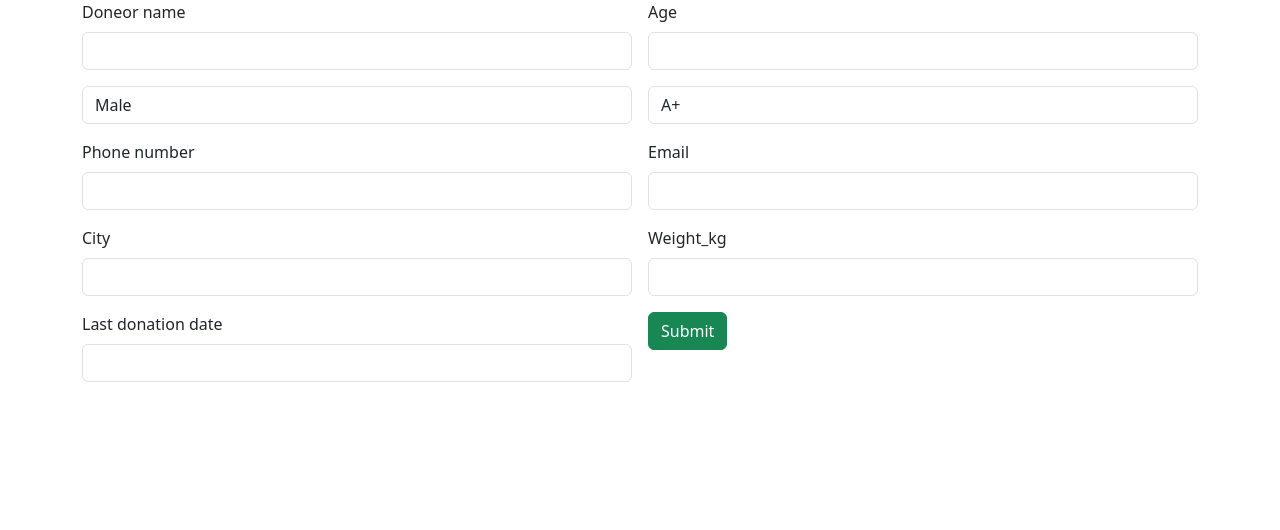
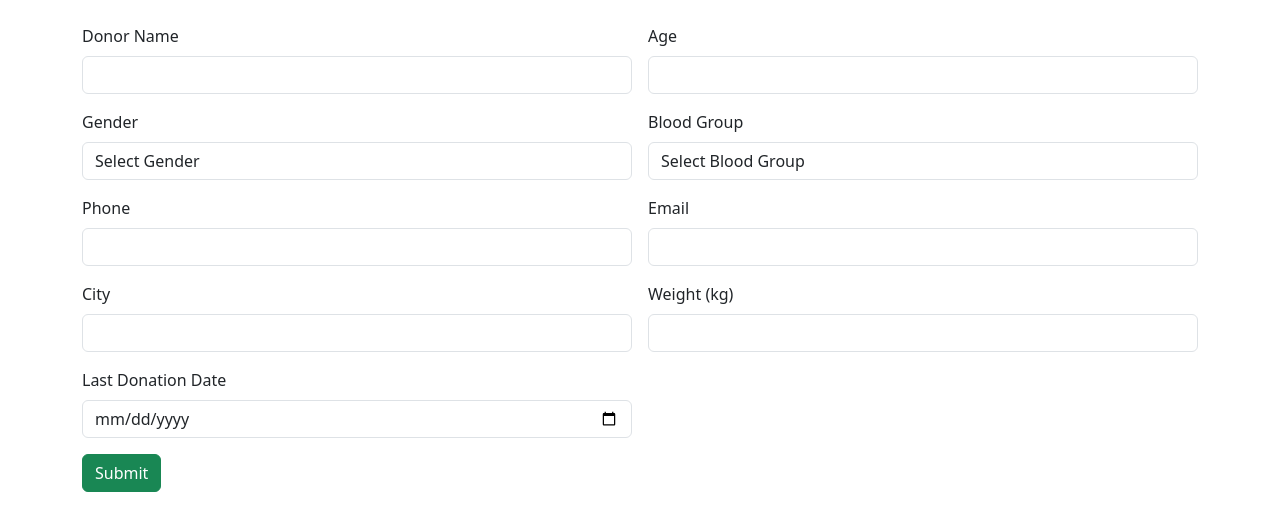
Before and after one commit to aryapradeep1/Blood-bank, a React (Vite) app: page / in a window 1280 px wide. Shown: the top 530 px of the page. Built offline with nearby package versions, Linux system fonts and the light colour scheme.

Commit message:
add changed

```diff
--- a/src/components/AddBllod.jsx
+++ b/src/components/AddBllod.jsx
@@ -1,103 +1,171 @@
-import React from 'react'
+import React, { useState } from "react";
+import axios from "axios";
 
 const AddBllod = () => {
+  const [input, changeInput] = useState({
+    id: "",
+    donor_name: "",
+    age: "",
+    gender: "",
+    blood_group: "",
+    phone: "",
+    email: "",
+    city: "",
+    weight_kg: "",
+    last_donation_date: "",
+    created_at: "",
+  });
+
+  const inputHandler = (event) => {
+    changeInput({
+      ...input,
+      [event.target.name]: event.target.value,
+    });
+  };
+
+  const readValue = () => {
+    console.log(input);
+
+    axios
+      .post("https://host-demo-app.onrender.com/api/add-donor", input)
+      .then((response) => {
+        console.log(response.data);
+        alert("Donor added successfully");
+      })
+      .catch((error) => {
+        console.log(error.response);
+        alert("Failed to add donor");
+      });
+  };
+
   return (
-    <div>
-        <div className="container">
-            <div className="row">
-                <div className="col col-12 col-sm-12 col-md-12 col-lg-12 col-xl-12 col-xxl-12">
+    <div className="container mt-4">
       <div className="row g-3">
-                        <div className="col col-12 col-sm-12 col-md-6 col-lg-6 col-xl-6 col-xxl-6">
 
-                                <label htmlFor="" className="form-label">Doneor name</label>
-                                <input type="text" className="form-control" />
+        <div className="col-md-6">
+          <label className="form-label">Donor Name</label>
+          <input
+            type="text"
+            className="form-control"
+            name="donor_name"
+            value={input.donor_name}
+            onChange={inputHandler}
+          />
+        </div>
 
+        <div className="col-md-6">
+          <label className="form-label">Age</label>
+          <input
+            type="number"
+            className="form-control"
+            name="age"
+            value={input.age}
+            onChange={inputHandler}
+          />
         </div>
-                        <div className="col col-12 col-sm-12 col-md-6 col-lg-6 col-xl-6 col-xxl-6">
 
-                               <label htmlFor="" className="form-label">Age</label>
-                                <input type="text" className="form-control" />
+        <div className="col-md-6">
+          <label className="form-label">Gender</label>
+          <select
+            className="form-control"
+            name="gender"
+            value={input.gender}
+            onChange={inputHandler}
+          >
+            <option value="">Select Gender</option>
+            <option value="Male">Male</option>
+            <option value="Female">Female</option>
+            <option value="Other">Other</option>
+          </select>
+        </div>
 
+        <div className="col-md-6">
+          <label className="form-label">Blood Group</label>
+          <select
+            className="form-control"
+            name="blood_group"
+            value={input.blood_group}
+            onChange={inputHandler}
+          >
+            <option value="">Select Blood Group</option>
+            <option value="A+">A+</option>
+            <option value="A-">A-</option>
+            <option value="B+">B+</option>
+            <option value="B-">B-</option>
+            <option value="AB+">AB+</option>
+            <option value="AB-">AB-</option>
+            <option value="O+">O+</option>
+            <option value="O-">O-</option>
+          </select>
+        </div>
 
+        <div className="col-md-6">
+          <label className="form-label">Phone</label>
+          <input
+            type="text"
+            className="form-control"
+            name="phone"
+            value={input.phone}
+            onChange={inputHandler}
+          />
         </div>
-                         <div className="col col-12 col-sm-12 col-md-6 col-lg-6 col-xl-6 col-xxl-6">
-                                <select name="" id="" className="form-control">
-                                    <option className="options">Male</option>
-                                    <option className="options">Female</option>
-                                    <option className="options">Other</option>
-                                </select></div>
 
+        <div className="col-md-6">
+          <label className="form-label">Email</label>
+          <input
+            type="email"
+            className="form-control"
+            name="email"
+            value={input.email}
+            onChange={inputHandler}
+          />
+        </div>
 
+        <div className="col-md-6">
+          <label className="form-label">City</label>
+          <input
+            type="text"
+            className="form-control"
+            name="city"
+            value={input.city}
+            onChange={inputHandler}
+          />
+        </div>
 
-                        <div className="col col-12 col-sm-12 col-md-6 col-lg-6 col-xl-6 col-xxl-6">
+        <div className="col-md-6">
+          <label className="form-label">Weight (kg)</label>
+          <input
+            type="number"
+            className="form-control"
+            name="weight_kg"
+            value={input.weight_kg}
+            onChange={inputHandler}
+          />
+        </div>
 
+        <div className="col-md-6">
+          <label className="form-label">Last Donation Date</label>
+          <input
+            type="date"
+            className="form-control"
+            name="last_donation_date"
+            value={input.last_donation_date}
+            onChange={inputHandler}
+          />
+        </div>
 
-
-                              <select name="" id="" className="form-control">
-                                <option className="options">A+</option>
-                                <option className="options">A-
-                                </option>
-                                <option className="options">B+</option>
-                                <option className="options">B-</option>
-                                <option className="options">AB+</option>
-                                <option className="options">AB-</option>
-                                <option className="options">O+</option>
-                                <option className="options">O-</option>
-                              </select>
-
-
-                        </div>
-                        <div className="col col-12 col-sm-12 col-md-6 col-lg-6 col-xl-6 col-xxl-6">
-
-
-                              <label htmlFor="" className="form-label">Phone number</label>
-                                <input type="text" className="form-control" />
-
-
-                        </div>
-                        <div className="col col-12 col-sm-12 col-md-6 col-lg-6 col-xl-6 col-xxl-6">
-
-
-
-                                          <label htmlFor="" className="form-label">Email</label>
-                                <input type="text" className="form-control" />
-
-
-                        </div>
-                        <div className="col col-12 col-sm-12 col-md-6 col-lg-6 col-xl-6 col-xxl-6">
-
-                                  <label htmlFor="" className="form-label">City</label>
-                                <input type="text" className="form-control" />
-
-
-                        </div>
-                        <div className="col col-12 col-sm-12 col-md-6 col-lg-6 col-xl-6 col-xxl-6">
-
-
-                          <label htmlFor="" className="form-label">Weight_kg</label>
-                                <input type="text" className="form-control" />
-
-
-                        </div>
-                        <div className="col col-12 col-sm-12 col-md-6 col-lg-6 col-xl-6 col-xxl-6">
-
-                              <label htmlFor="" className="form-label">Last donation date</label>
-                                <input type="text" className="form-control" />
-
-                        </div>
-                        <div className="col col-12 col-sm-12 col-md-6 col-lg-6 col-xl-6 col-xxl-6">
-
-
-                            <button className="btn btn-success">Submit</button>
-
+        <div className="col-12">
+          <button
+            className="btn btn-success"
+            onClick={readValue}
+          >
+            Submit
+          </button>
         </div>
 
       </div>
     </div>
-            </div>
-        </div>
-    </div>
-  )
-}
+  );
+};
 
-export default AddBllod
+export default AddBllod;
```
Lines whose indentation alone changed are shown as unchanged.
